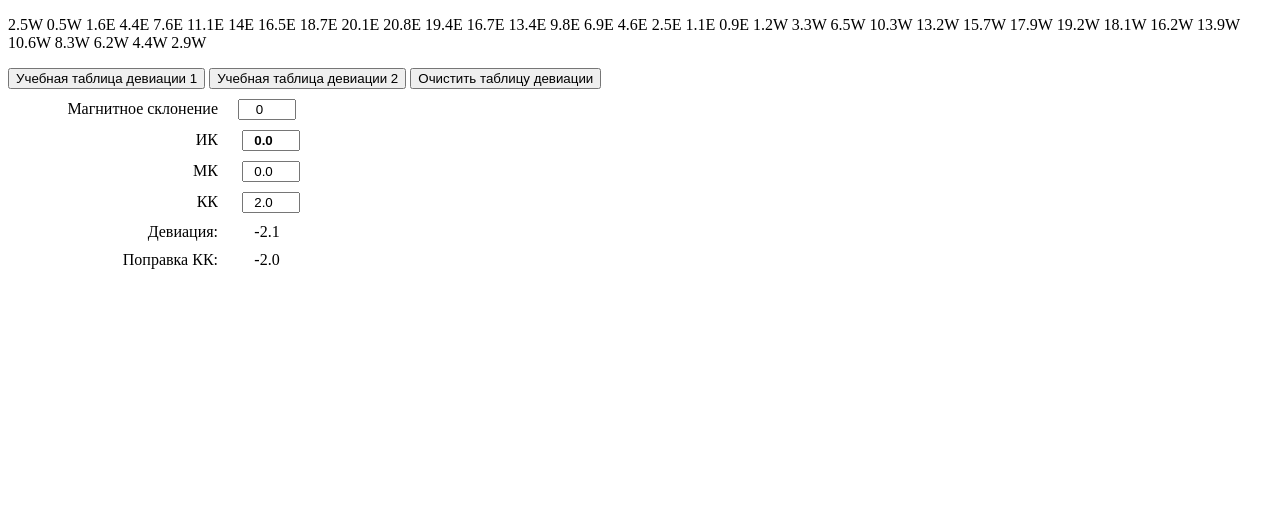
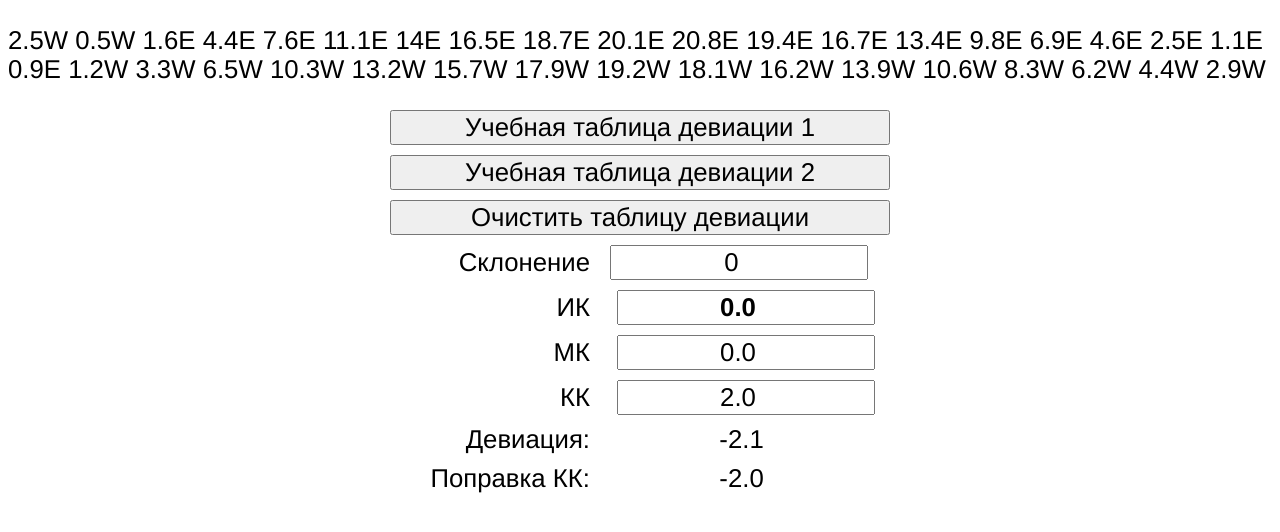
Before and after one commit to belovrv/MarineCalculator, a plain HTML site: page index.html in a window 1280 px wide. Drawn offline with nearby package versions, Linux system fonts and the light colour scheme.

Commit message:
bigger letters

```diff
--- a/index.html
+++ b/index.html
@@ -12,14 +12,14 @@
         <p id="TableString"></p>
     </div>
     <div>
-        <button onclick='tableFromString(table1)'>Учебная таблица девиации 1</button>
-        <button onclick='tableFromString(table2)'>Учебная таблица девиации 2</button>
-        <button onclick='newTable(36)'>Очистить таблицу девиации</button>
+        <button class="block" onclick='tableFromString(table1)'>Учебная таблица девиации 1</button>
+        <button class="block" onclick='tableFromString(table2)'>Учебная таблица девиации 2</button>
+        <button class="block" onclick='newTable(36)'>Очистить таблицу девиации</button>
         <div id="DeviationTable" hidden>
         </div>
     </div>
     <div class="block">
-        <span class="caption">Магнитное склонение</span><input id="MD" type="number" value="0" class="value"/>
+        <span class="caption">Cклонение</span><input id="MD" type="number" value="0" class="value"/>
     </div>
     <div class="block">
         <span class="caption">ИК</span> <input id="IK" type="number" value="0" class="pivot value"/>
--- a/table.css
+++ b/table.css
@@ -15,7 +15,10 @@
  }
 
  .block{
-     margin: 10px;
+     margin: 10px auto;
+     display: block;
+     width: 90%;
+     max-width: 500px;
  }
 
  .caption{
@@ -28,5 +31,12 @@
  .value {
      display: inline-block;
      text-align: center;
-     width: 50px;
+     min-width: 60px;
+     width: 50%;
+     margin: 0 auto;
  }
+
+ * {
+     font-size: 1.1em;
+     font-family: Helvetica;
+ }
```
